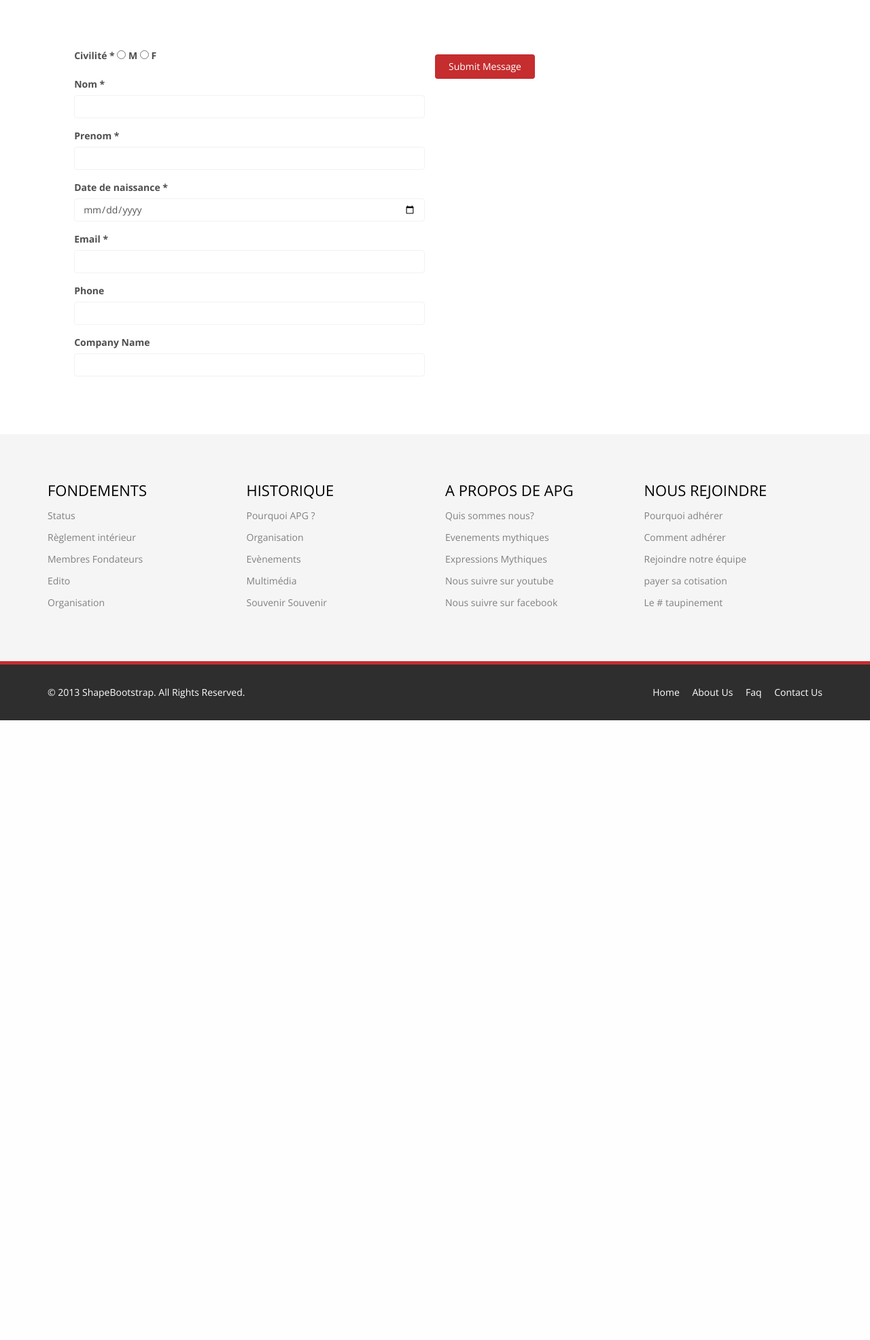
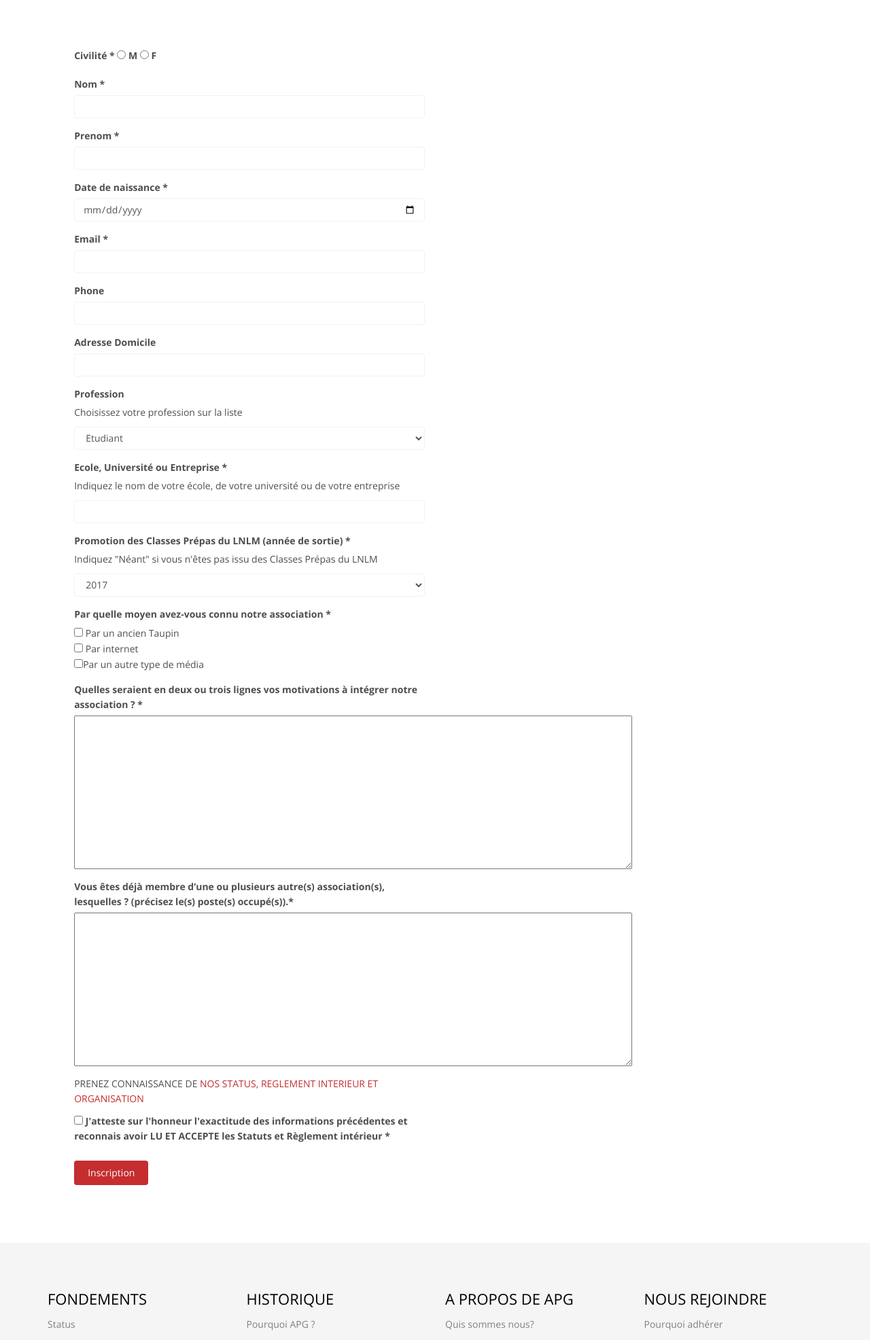
Before and after one commit to OrganisationActionsPrepasGabon/projetAtionsPrepasGabon, a PHP site: page /index.php?page=adherer in a window 1280 px wide. Shown: the part 138-2110 px from the top of the page at 68% size. Before the commit the page ends 1198 px from the top, so only its background shows below. Run offline with PHP 8.4, Linux system fonts and the light colour scheme.

Commit message:
add functionality

```diff
--- a/css/main.css
+++ b/css/main.css
@@ -1232,7 +1232,7 @@ ul.social_icons li  a i{
 
 .team .social_icons .fa-facebook:hover,
 .team .social_icons .fa-twitter:hover,
-.team .social_icons .fa-google-plus:hover {
+.team .social_icons .fa-linkedin:hover {
   transform: rotate(360deg);
   -ms-transform:rotate(360deg);
   -webkit-transform:rotate(360deg);
@@ -1254,7 +1254,9 @@ ul.social_icons li  a i{
   background: #20B8FF
 }
 
-.team .social_icons .fa-google-plus {
+
+
+.team .social_icons .fa-linkedin {
   background: #D34836
 }
 
--- a/vues/accueil/projectPres.php
+++ b/vues/accueil/projectPres.php
@@ -78,7 +78,7 @@
                         <div class="overlay">
                             <div class="recent-work-inner">
                                 <h3><a href="#">A la rencontre des taupins</a></h3>
-                                <p>C'est un projet qui permetra de decouvrir nos membres dans leur quotidient et activités professionnelles</p>
+                                <p>C'est une initiative qui permetra de decouvrir nos membres dans leur quotidient et activités professionnelles via notre snapchat </p>
                                 <a class="preview" href="images/portfolio/full/item6.png" rel="prettyPhoto"><i class="fa fa-eye"></i> View</a>
                             </div>
                         </div>
--- a/vues/accueil/services.php
+++ b/vues/accueil/services.php
@@ -3,6 +3,8 @@
             <div class="center wow fadeInDown">
                 <h2>Actualités</h2>
                 <p class="lead">Cette rubrique vous presente les évenements et faits divers qui sont à la une dans le quotidient de nos taupins</p>
+				<a href="https://www.youtube.com/watch?v=CLp8SpKFiVc">presentation via notre chaine youtube du taupins du mois</a>
+
             </div>
 
             <div class="row">
@@ -50,7 +52,7 @@
                         </div>
                         <div class="media-body">
                             <h3 class="media-heading">Le taupins du mois</h3>
-                            <p>presentation via notre chaine youtube du taupins du mois</p>
+                            <a href="https://www.youtube.com/watch?v=CLp8SpKFiVc">presentation via notre chaine youtube du taupins du mois</a>
                         </div>
                     </div>
                 </div>
--- a/vues/adherer/adherer.php
+++ b/vues/adherer/adherer.php
@@ -29,13 +29,83 @@
                             <input type="number" class="form-control">
                         </div>
                         <div class="form-group">
-                            <label>Company Name</label>
+                            <label>Adresse Domicile</label>
                             <input type="text" class="form-control">
                         </div>
+                        <div class="form-group">
+                            <label>Profession</label>
+							<p>Choisissez votre profession sur la liste</p>
+                            <select class="form-control">
+									<option value="volvo" select="selected" >Etudiant</option>
+									<option value="saab">Salarié</option>
+									<option value="mercedes">Sans</option>
+							</select>
+                        </div>
+                        <div class="form-group">
+                            <label>Ecole, Université ou Entreprise *</label>
+							<p>Indiquez le nom de votre école, de votre université ou de votre entreprise</p>
+                            <input type="text" class="form-control">
+                        </div>
+                        <div class="form-group">
+                            <label>Promotion des Classes Prépas du LNLM (année de sortie) *</label>
+							<p>Indiquez "Néant" si vous n'êtes pas issu des Classes Prépas du LNLM</p>
+                            <select class="form-control">
+								<option value="2017" select="selected">2017</option>
+								<option value="2016">2016</option>
+								<option value="2015">2015</option>
+								<option value="2014">2014</option>
+								<option value="2013">2013</option>
+								<option value="2012">2012</option>
+								<option value="2011">2011</option>
+								<option value="2010">2010</option>
+								<option value="2009">2009</option>
+								<option value="2008">2008</option>
+								<option value="2007">2007</option>
+								<option value="2006">2006</option>
+								<option value="2005">2005</option>
+								<option value="2004">2004</option>
+								<option value="2003">2003</option>
+								<option value="2002">2002</option>
+								<option value="2001">2001</option>
+								<option value="2000">2000</option>
+								<option value="1999">1999</option>
+								<option value="1998">1998</option>
+								<option value="1997">1997</option>
+								<option value="1996">1996</option>
+								<option value="1995">1995</option>
+								<option value="1994">1994</option>
+								<option value="1993">1993</option>
+								<option value="1992">1992</option>
+								<option value="1991">1991</option>
+								<option value="1991">Neant</option>
+							</select>
+                        </div>
+						<div class="form-group">
+                            <label>Par quelle moyen avez-vous connu notre association *</label><br>
+                            <input type="checkbox" name="vehicle" value="ancien"> Par un ancien Taupin<br>
+							<input type="checkbox" name="vehicle" value="internet"> Par internet<br>
+							<input type="checkbox" name="vehicle" value="autre">Par un autre type de média<br>
+                        </div>
+						<div class="form-group">
+                            <label>Quelles seraient en deux ou trois lignes vos motivations à intégrer notre association ? *</label>
+                            <textarea name="motivation" rows="10" cols="100">
+						    </textarea>
+                        </div>
+						<div class="form-group">
+                            <label>Vous êtes déjà membre d’une ou plusieurs autre(s) association(s), lesquelles ? (précisez le(s) poste(s) occupé(s)).*</label>
+                            <textarea name="assos" rows="10" cols="100">
+						    </textarea>
+                        </div>
+						<p>PRENEZ CONNAISSANCE DE <a href="#">NOS STATUS, REGLEMENT INTERIEUR ET ORGANISATION</a><p>
+
+						<div class="form-group">
+                            <input type="checkbox" name="vehicle" value="lu_approuve"><b> J'atteste sur l'honneur l'exactitude des informations précédentes et reconnais avoir LU ET ACCEPTE les Statuts et Règlement intérieur * </b><br>
+                        </div>
+						<div class="form-group">
+                            <button type="submit" name="submit" class="btn btn-primary" required="required">Inscription</button>
+                        </div>
                     </div>
-                        <div class="form-group">
-                            <button type="submit" name="submit" class="btn btn-primary" required="required">Submit Message</button>
-                        </div>
+
                 </form>
             </div><!--/.row-->
 		</section>
--- a/vues/association/association.php
+++ b/vues/association/association.php
@@ -156,7 +156,7 @@
 									<ul class="social_icons">
 										<li><a href="#"><i class="fa fa-facebook"></i></a></li>
 										<li><a href="#"><i class="fa fa-twitter"></i></a></li>
-										<li><a href="#"><i class="fa fa-google-plus"></i></a></li>
+										<li><a href="#"><i class="fa fa-linkedin"></i></a></li>
 									</ul>
 								</div>
 							</div><!--/.media -->
--- a/vues/header.php
+++ b/vues/header.php
@@ -43,7 +43,7 @@
                         <li class="active"><a href="?page=accueil">Accueil</a></li>
                         <li><a href="?page=association">Association</a></li>
                         <li><a href="?page=projets"">Projets</a></li>
-                        <li><a href="?page=annuaire">Annuaire</a></li>
+                        <li><a href="https://alumni.a-prepasgabon.com">Annuaire</a></li>
                         <li class="dropdown">
                             <a href="#" class="dropdown-toggle" data-toggle="dropdown">Adherer <i class="fa fa-angle-down"></i></a>
                             <ul class="dropdown-menu">
```
Also changed, not shown: vues/contact/contact.php (+5 -6 lines), 2 other files.
